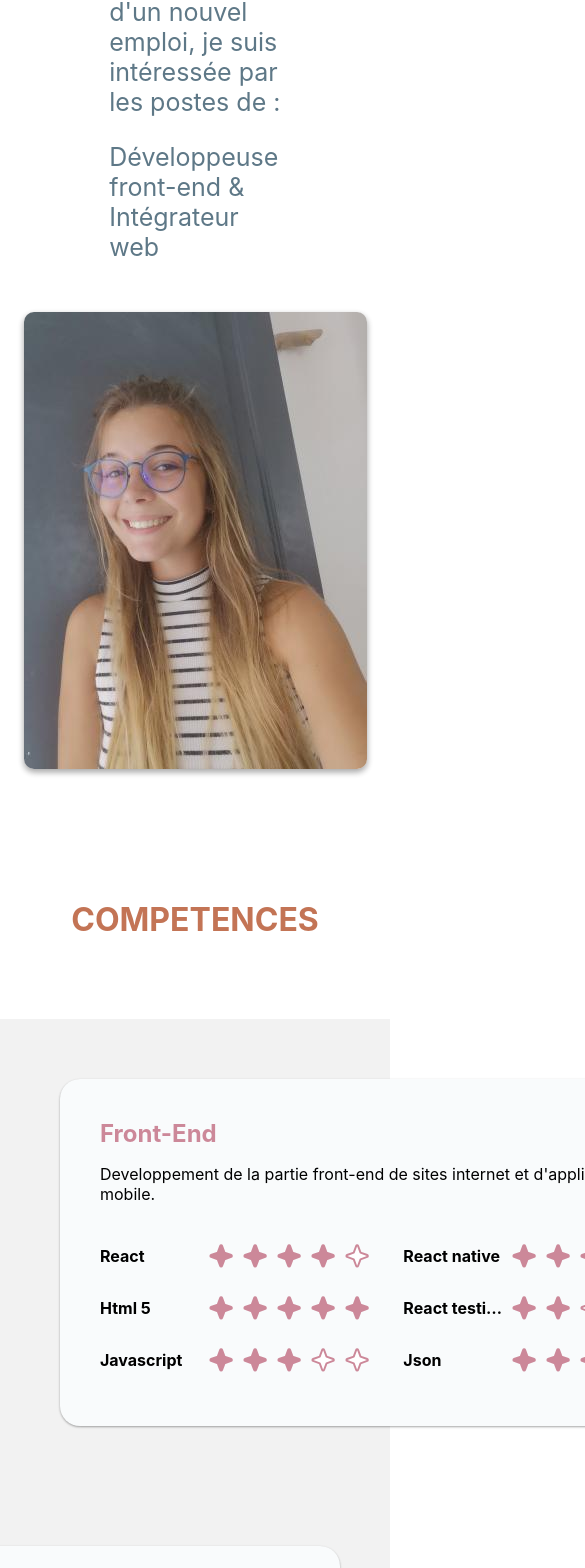
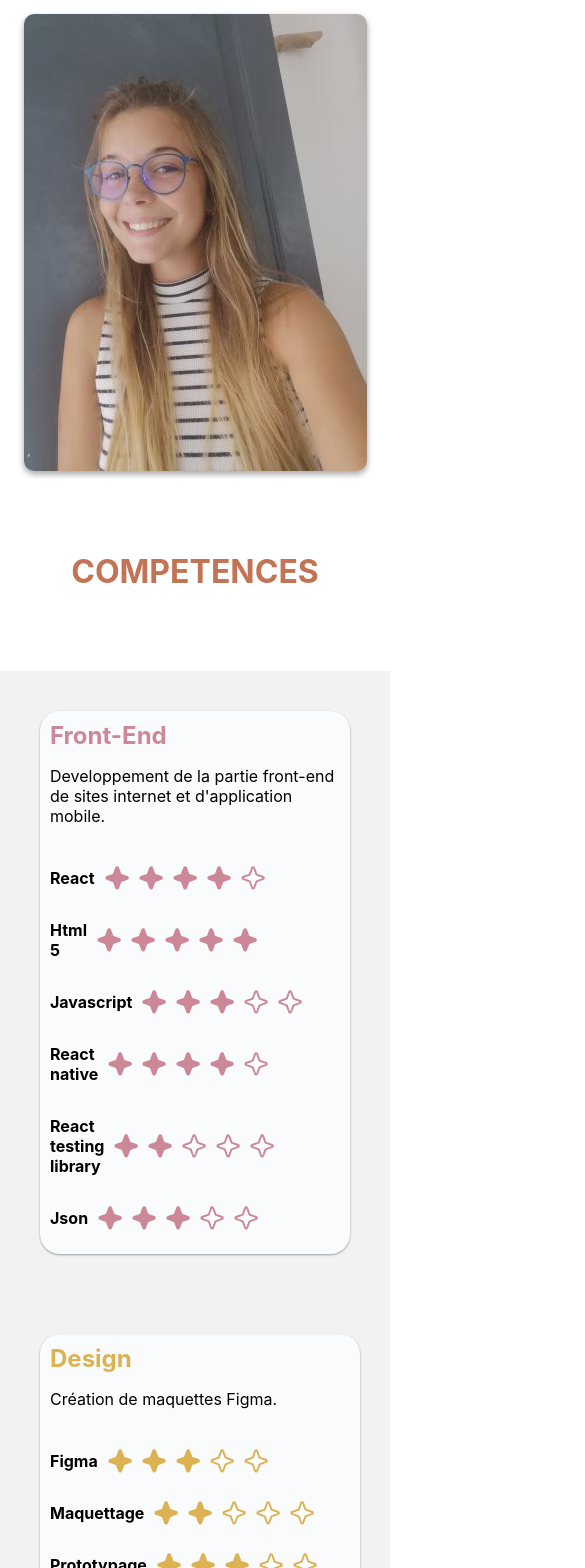
Before and after one commit to Zubiik/curiculum_vitae, a React (Create React App) app: page / in a window 390 px wide. Shown: the part 424-1992 px from the top of the page, 585 px wide, since content can reach past the window. Built offline with nearby package versions, Linux system fonts and the light colour scheme.

Commit message:
fix:mobile design

```diff
--- a/src/Header/styled.js
+++ b/src/Header/styled.js
@@ -8,25 +8,31 @@ export const Container = styled.div`
   align-items: center;
   min-height: 500px;
   @media all and (max-width: 480px) {
+    width: 100%;
     display: flex;
     flex-direction: column;
+    padding: 0;
   }
 `;
 export const TextContainer = styled.div`
   display: flex;
   flex-direction: column;
   width: 50%;
-`;
+  @media all and (max-width: 480px) {
+    width: 90%;
+  }
+  `;
 
 export const ProfilPicture = styled.img`
   border-radius: 10px;
   box-shadow: rgba(0, 0, 0, 0.16) 0px 3px 6px, rgba(0, 0, 0, 0.23) 0px 3px 6px;
-`;
+  `;
 
 export const TextCustom = styled.div`
   color: ${({ theme }) => theme.colors.copperRed};
   font-size: 40px;
   font-weight: bold;
+
 `;
 export const SmallerTextCustom = styled.p`
   color: ${({ theme }) => theme.colors.slateGray};
--- a/src/Navigation/styled.js
+++ b/src/Navigation/styled.js
@@ -27,8 +27,7 @@ export const ButtonsSection = styled.div`
   width: 80%;
   display: flex;
   justify-content: space-around;
-  @media all and (max-width: 480px) {
-  }
+
 `;
 
 export const TitleCustom = styled.div`
--- a/src/Portfolio/styled.js
+++ b/src/Portfolio/styled.js
@@ -6,6 +6,7 @@ export const Container = styled.section`
   flex-direction: column;
   @media all and (max-width: 480px) {
     width: 80%;
+
   }
 `;
 export const SectionContainer = styled.div`
@@ -30,7 +31,7 @@ export const SectionWithoutShadowContainer = styled.div`
   justify-content: flex-end;
   @media all and (max-width: 480px) {
     display: flex;
-    flex-direction: column;
+    flex-direction: column-reverse;
   }
 `;
 
@@ -68,6 +69,9 @@ export const TechnoCustom = styled.p`
   background-color: ${({ theme }) => theme.colors.slateGray};
   color: ${({ theme }) => theme.lightColors.isabeline};
   border-radius: 20px;
+  @media all and (max-width: 480px) {
+    display: none;
+  }
 `;
 export const RightTechnoCustom = styled(TechnoCustom)`
   margin-left: 10px;
--- a/src/Skills/index.js
+++ b/src/Skills/index.js
@@ -35,6 +35,7 @@ function Skills() {
              Developpement de la partie front-end de sites internet et d'application mobile.
             </p>
           </TextContainer>
+
           <BoxOfParts>
             <LeftPart>
               <StarsContainer>
--- a/src/Skills/styled.js
+++ b/src/Skills/styled.js
@@ -26,22 +26,24 @@ export const Container = styled.div`
   width: 100%;
   background-color: #f2f2f2;
   box-shadow: rgba(0, 0, 0, 0.35) 0px 15px 10px -15px;
+
 `;
 
 export const BoxContainer = styled.div`
   display: flex;
   flex-direction: column;
   justify-content: space-around;
-  /* min-height: 250px; */
   width: 800px;
   box-shadow: rgba(0, 0, 0, 0.12) 0px 1px 3px, rgba(0, 0, 0, 0.24) 0px 1px 2px;
   padding: 40px;
   margin: 20px;
   border-radius: 20px;
   background: ${({ theme }) => theme.lightColors.lightWhite};
-  /* @media all and (max-width: 480px) {
-    width: 100%;
-  } */
+   @media all and (max-width: 480px) {
+  margin: unset;
+  padding: 10px;
+
+  }
 `;
 
 export const TextContainer = styled.div`
@@ -58,18 +60,26 @@ export const LeftPart = styled.div`
   display: flex;
   flex-direction: column;
   width: 47%;
+
 `;
 
 export const RightPart = styled.div`
   display: flex;
   flex-direction: column;
   width: 47%;
+
 `;
 
 export const BoxOfParts = styled.div`
   display: flex;
   justify-content: space-between;
   margin-top: 10px;
+  @media all and (max-width: 480px) {
+  display: flex;
+  flex-direction: column;
+
+  }
+
 `;
 
 export const SkillLabel = styled.p`
@@ -78,6 +88,12 @@ export const SkillLabel = styled.p`
   overflow: hidden;
   text-overflow: ellipsis;
   font-weight: bold;
+  @media all and (max-width: 480px) {
+  white-space: unset;
+  overflow: unset;
+  text-overflow: unset;
+  font-weight: bold;
+  }
 `;
 
 export const TitleSize = styled.h3`
@@ -113,9 +129,9 @@ export const CustomTextLine = styled.div`
 
 export const ImageCustom = styled.img`
   height: 150px;
-  /* @media all and (max-width: 480px) {
+  @media all and (max-width: 480px) {
     display: none;
-  } */
+  }
 `;
 
 export const ImageAndBoxCustom = styled.div`
```
